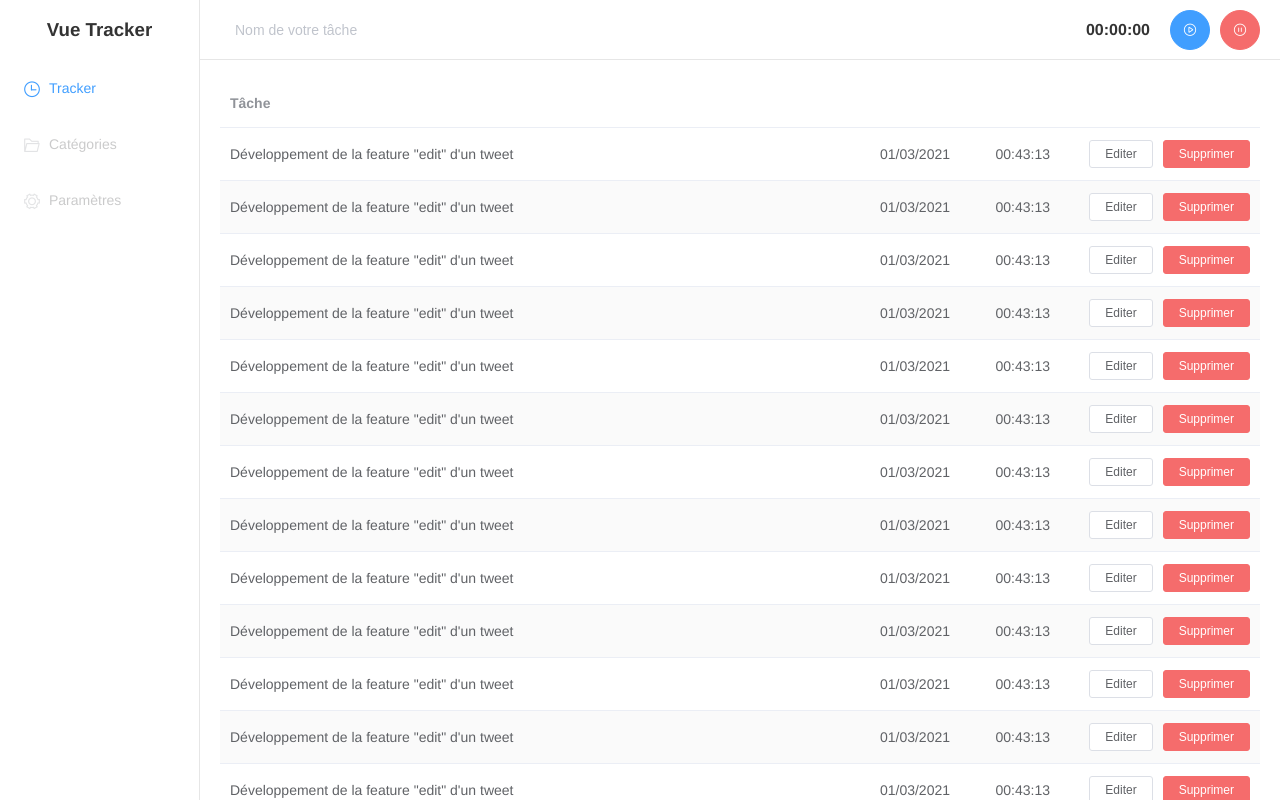
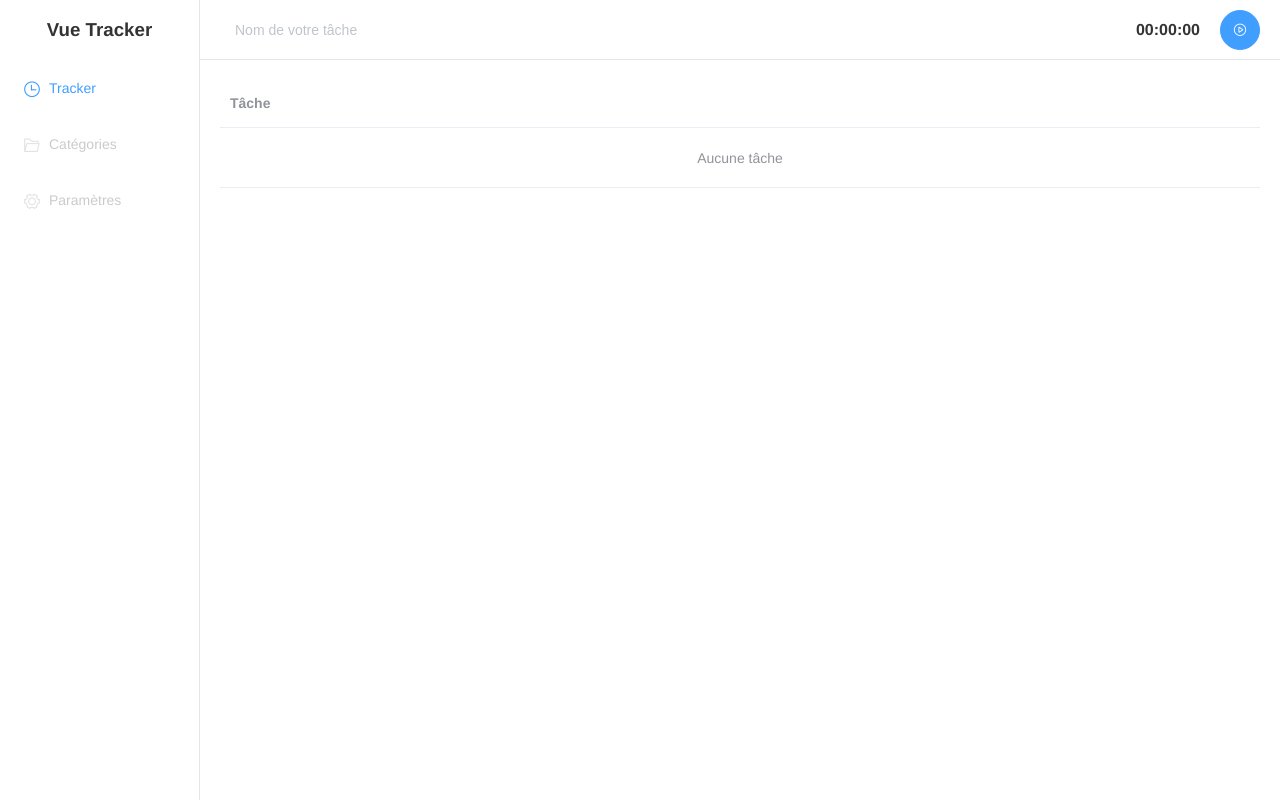
Before and after one commit to devtheorycode/vuetracker, a Vue app: page / in a window 1280 px wide. Built offline with nearby package versions, Linux system fonts and the light colour scheme.

Commit message:
Ajout du fonctionnement de VueTracker

```diff
--- a/src/App.vue
+++ b/src/App.vue
@@ -8,11 +8,20 @@
     <el-container>
 
       <el-header height="60px">
-        <TheTopTask />
+        <TheTopTask
+          ref="TheTopTask"
+          @newTask="addTask($event)"
+        />
       </el-header>
 
       <el-main>
-        <TaskList :tasks="tasks" />
+        <TaskList
+          :tasks="tasks"
+          v-on="{
+            restart: sendRestartTask,
+            delete: deleteTask,
+          }"
+        />
       </el-main>
 
     </el-container>
@@ -32,15 +41,50 @@
       TaskList
     },
     data() {
-      const sample = {
-        name: 'Développement de la feature "edit" d\'un tweet',
-        startTime: '01/03/2021',
-        endTime: '00:43:13',
-      };
       return {
-        tasks: Array(20).fill(sample)
+        taskID: 0,
+        tasks: []
       }
-    }
+    },
+    methods: {
+      addTask ({ name, startTime }) {
+        this.tasks.unshift({
+          id: this.getAnID(),
+          name,
+          startTime,
+          endTime: Date.now()
+        })
+      },
+      sendRestartTask (taskID) {
+        // Récupération du nom de l'ancienne tâche
+        let newTaskname = null
+        this.tasks.forEach(task => {
+          if (task.id === taskID) {
+            newTaskname = task.name
+          }
+        })
+
+        // Relancement de la tâche
+        this.$refs.TheTopTask.restartTask(newTaskname)
+
+      },
+      deleteTask (taskID) {
+        // Récupération de l'index de la tâche
+        let taskIndex = null
+        this.tasks.forEach((task, index) => {
+          if (task.id === taskID) {
+            taskIndex = index
+          }
+        })
+
+        // Suppression de la tâche
+        this.tasks.splice(taskIndex, 1)
+      },
+      getAnID () {
+        this.taskID++
+        return this.taskID
+      }
+    },
   };
 </script>
 
--- a/src/components/TaskList.vue
+++ b/src/components/TaskList.vue
@@ -2,6 +2,8 @@
   <el-table
     :data="tasks"
     stripe
+    row-key="id"
+    empty-text="Aucune tâche"
     style="width: 100%">
 
     <el-table-column
@@ -11,18 +13,22 @@
 
     <el-table-column
       align="right"
-      prop="startTime"
       label="Début et fin"
-      width="100">
+      width="150">
       <template #header></template>
+      <template #default="scope">
+        {{ formatTimestamp(scope.row.startTime)  }} - {{ formatTimestamp(scope.row.endTime) }}
+      </template>
     </el-table-column>
 
     <el-table-column
       align="right"
-      prop="endTime"
       label="Durée"
       width="100">
       <template #header></template>
+      <template #default="scope">
+        {{ durationBetweenTimestamps(scope.row.startTime, scope.row.endTime) }}
+      </template>
     </el-table-column>
 
     <el-table-column
@@ -31,13 +37,13 @@
       width="200">
       <template #header></template>
       <template #default="scope">
-        <el-button
-          size="mini"
-          @click="handleEdit(scope.$index, scope.row)">Editer</el-button>
-        <el-button
-          size="mini"
-          type="danger"
-          @click="handleDelete(scope.$index, scope.row)">Supprimer</el-button>
+        <TaskListActions
+         :taskID="scope.row.id"
+         v-on="{
+           restart: sendRestart,
+           delete: sendDelete,
+         }"
+        />
       </template>
     </el-table-column>
 
@@ -45,7 +51,17 @@
 </template>
 
 <script>
+  import TaskListActions from './TaskListActions.vue'
+
   export default {
+    components: {
+      TaskListActions
+    },
+    data() {
+      return {
+        tsFormatter: Intl.DateTimeFormat('fr', { hour: '2-digit', minute: '2-digit' })
+      }
+    },
     props: {
       tasks: {
         type: Array,
@@ -53,11 +69,22 @@
       }
     },
     methods: {
-      handleEdit(index, row) {
-        console.log(index, row);
+      formatTimestamp (ts) {
+        return this.tsFormatter.format(ts)
       },
-      handleDelete(index, row) {
-        console.log(index, row);
+      durationBetweenTimestamps (start, end) {
+        let seconds = Math.floor((end / 1000) - (start / 1000))
+        let minutes = Math.floor(seconds / 60)
+        const hours = Math.floor(minutes / 60)
+        seconds = seconds % 60
+        minutes = minutes % 60
+        return `${String(hours).padStart(2, '0')}:${String(minutes).padStart(2, '0')}:${String(seconds).padStart(2, '0')}`
+      },
+      sendRestart (data) {
+        this.$emit('restart', data)
+      },
+      sendDelete (data) {
+        this.$emit('delete', data)
       }
     }
   }
--- /dev/null
+++ b/src/components/TaskListActions.vue
@@ -0,0 +1,33 @@
+<template>
+  <el-button
+    size="mini"
+    @click="sendRestart">Relancer</el-button>
+  <el-button
+    size="mini"
+    type="danger"
+    @click="sendDelete">Supprimer</el-button>
+</template>
+
+<script>
+  export default {
+    props: {
+      taskID: {
+        type: Number,
+        required: true
+      },
+    },
+    emits: ['restart', 'delete'],
+    methods: {
+      sendRestart () {
+        this.$emit('restart', this.taskID)
+      },
+      sendDelete () {
+        this.$emit('delete', this.taskID)
+      }
+    }
+  }
+</script>
+
+<style lang="scss" scoped>
+
+</style>
--- a/src/components/TheTopTask.vue
+++ b/src/components/TheTopTask.vue
@@ -2,13 +2,13 @@
   <el-row>
 
     <el-col :xs="12" :span="15" :lg="18">
-      <el-input placeholder="Nom de votre tâche" v-model="taskname"></el-input>
+      <el-input @keyup.enter="toggleTask" v-model="taskname" placeholder="Nom de votre tâche"></el-input>
     </el-col>
 
     <el-col :xs="12" :span="9" :lg="6" class="actions">
-      <strong>00:00:00</strong>
-      <el-button type="primary" icon="el-icon-video-play" circle></el-button>
-      <el-button type="danger" icon="el-icon-video-pause" circle></el-button>
+      <strong>{{ currentDuration }}</strong>
+      <el-button v-if="!isTaskInProgress" @click="startTask" type="primary" icon="el-icon-video-play" circle></el-button>
+      <el-button v-else @click="stopTask" type="danger" icon="el-icon-video-pause" circle></el-button>
     </el-col>
 
   </el-row>
@@ -18,9 +18,99 @@
   export default {
     data() {
       return {
-        taskname: ''
+        taskname: '',
+        isTaskInProgress: false,
+        startTime: null,
+        nowTime: null,
+        intervalEverySecond: null,
+        errorMsg: null
       }
     },
+    computed: {
+      currentDuration () {
+        if (this.startTime && this.nowTime) {
+          return this.durationBetweenTimestamps(this.startTime, this.nowTime)
+        } else {
+          return '00:00:00'
+        }
+      }
+    },
+    watch: {
+      isTaskInProgress (isInProgress) {
+        if (isInProgress) {
+          this.intervalEverySecond = setInterval(() => {
+            this.nowTime = Date.now()
+          }, 1000)
+        } else {
+          clearInterval(this.intervalEverySecond)
+        }
+      }
+    },
+    methods: {
+      startTask () {
+        // Vérifications
+        if (this.taskname.length === 0) {
+          this.errorMsg = "Le nom d'une tâche ne peut pas être vide"
+          return
+        } else if (this.isTaskInProgress) {
+          this.errorMsg = 'Une tâche est déjà en cours'
+          return
+        } else {
+          this.errorMsg = null
+        }
+
+        // Début de la tâche
+        this.isTaskInProgress = true
+        this.startTime = Date.now()
+        this.nowTime = Date.now()
+      },
+      stopTask () {
+        // Vérifications
+        if (!this.isTaskInProgress) {
+          this.errorMsg = "Aucune tâche n'est en cours"
+          return
+        }
+
+        // Envoie de la nouvelle tâche à ajouter
+        this.$emit('newTask', {
+          name: this.taskname,
+          startTime: this.startTime,
+        })
+
+        // Fin de la tâche
+        this.isTaskInProgress = false
+        this.errorMsg = null
+        this.nowTime = null
+        this.taskname = ''
+      },
+      toggleTask () {
+        if (this.isTaskInProgress) {
+          this.stopTask()
+        } else {
+          this.startTask()
+        }
+      },
+      restartTask (newTaskname) {
+        // Arrêt de la tâche en cours si besoin
+        if (this.isTaskInProgress) {
+          this.stopTask()
+        }
+
+        // Lancement de la nouvelle tâche
+        this.$nextTick(function () {
+          this.taskname = newTaskname
+          this.startTask()
+        })
+      },
+      durationBetweenTimestamps (start, end) {
+        let seconds = Math.floor((end / 1000) - (start / 1000))
+        let minutes = Math.floor(seconds / 60)
+        const hours = Math.floor(minutes / 60)
+        seconds = seconds % 60
+        minutes = minutes % 60
+        return `${String(hours).padStart(2, '0')}:${String(minutes).padStart(2, '0')}:${String(seconds).padStart(2, '0')}`
+      }
+    }
   }
 </script>
 
```
